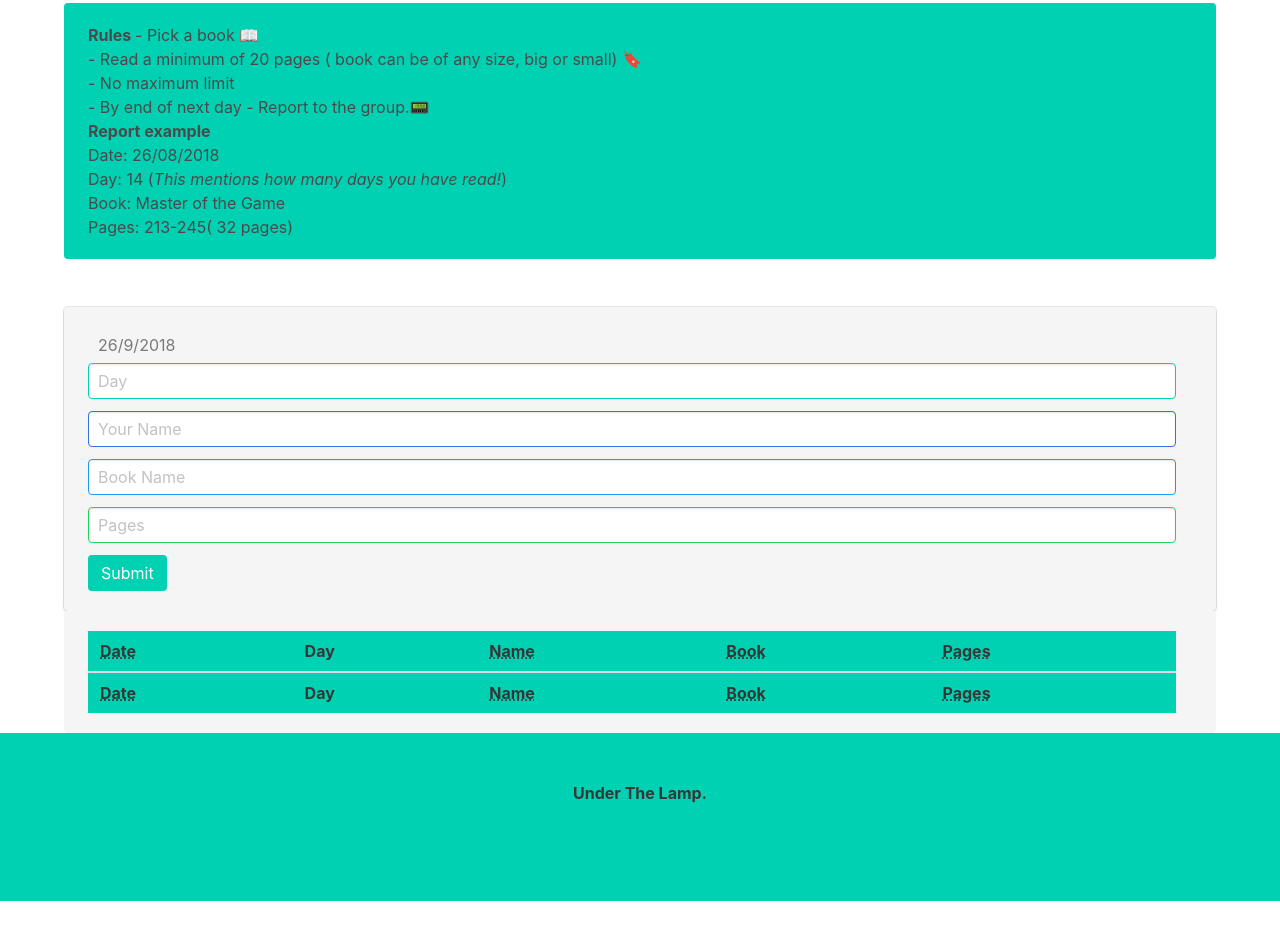
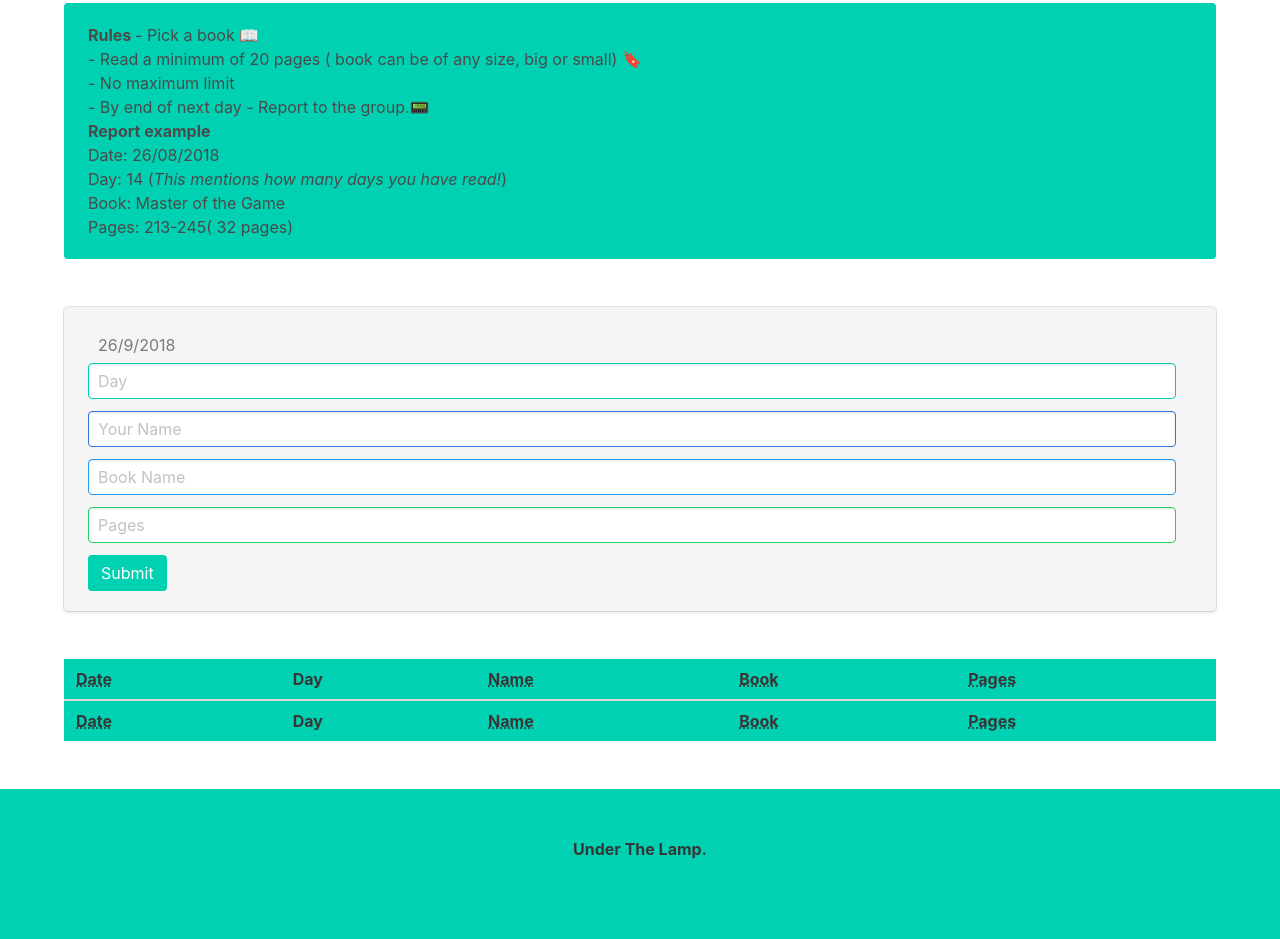
Before and after one commit to UnderTheLamp/100Days, a plain HTML site: page index.html in a window 1280 px wide. Shown: the part 231-1170 px from the top of the page. Before the commit the page ends 1132 px from the top, so only its background shows below. Drawn offline with nearby package versions, Linux system fonts and the light colour scheme; no server answers.

Commit message:
small changes

```diff
--- a/index.html
+++ b/index.html
@@ -54,12 +54,12 @@
             </div>
             <div class="field">
                 <div class="control">
-                    <input class="input is-link"  id='person' type="text" placeholder="Your Name">
+                    <input class="input is-link" id='person' type="text" placeholder="Your Name">
                 </div>
             </div>
             <div class="field">
                 <div class="control">
-                    <input class="input is-info"  id='name' type="text" placeholder="Book Name">
+                    <input class="input is-info" id='name' type="text" placeholder="Book Name">
                 </div>
             </div>
             <div class="field">
@@ -72,8 +72,11 @@
             </div>
         </div>
     </div>
+    <section class="section">
+
+
     <div class="container">
-        <div class="notification">
+        <div class="">
             <table class="table is-hoverable is-fullwidth">
                 <thead class="has-background-primary">
                     <tr>
@@ -98,6 +101,7 @@
             </table>
         </div>
     </div>
+</section>
     <footer class="footer has-background-primary">
         <div class="content has-text-centered">
             <p>
@@ -106,10 +110,8 @@
         </div>
     </footer>
 
-    <script
-    src="https://code.jquery.com/jquery-3.3.1.min.js"
-    integrity="sha256-FgpCb/KJQlLNfOu91ta32o/NMZxltwRo8QtmkMRdAu8="
-    crossorigin="anonymous"></script>
+    <script src="https://code.jquery.com/jquery-3.3.1.min.js" integrity="sha256-FgpCb/KJQlLNfOu91ta32o/NMZxltwRo8QtmkMRdAu8="
+        crossorigin="anonymous"></script>
     <script src="https://www.gstatic.com/firebasejs/5.4.1/firebase-app.js"></script>
     <script src="https://www.gstatic.com/firebasejs/5.0.0/firebase-database.js"></script>
     <script>
```
